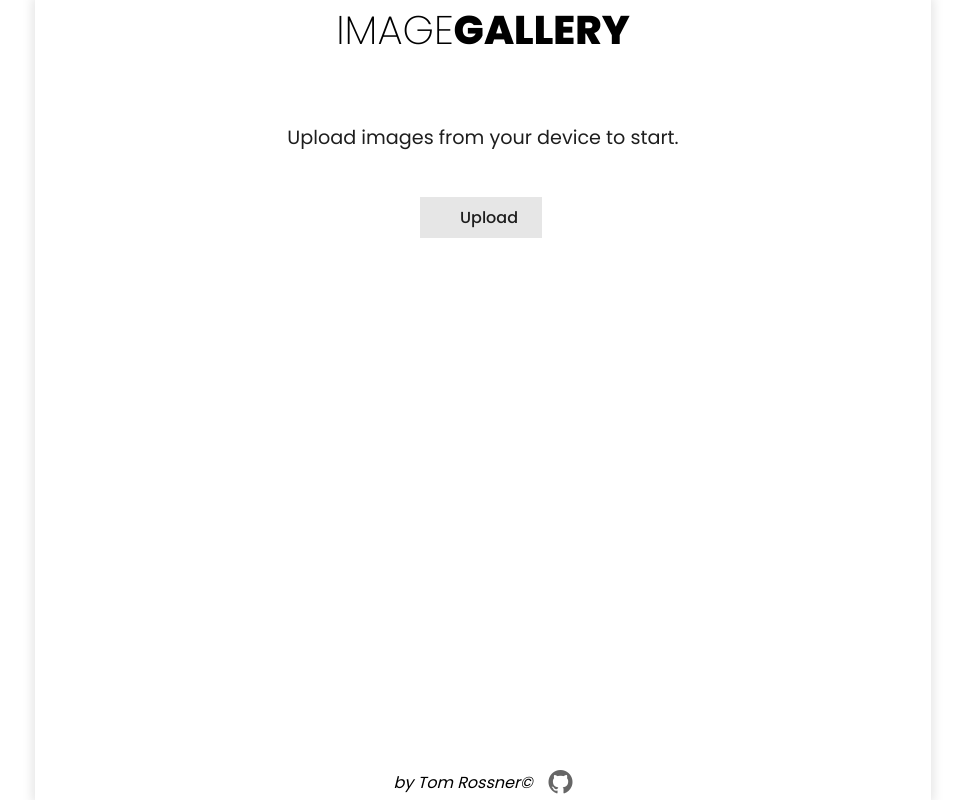
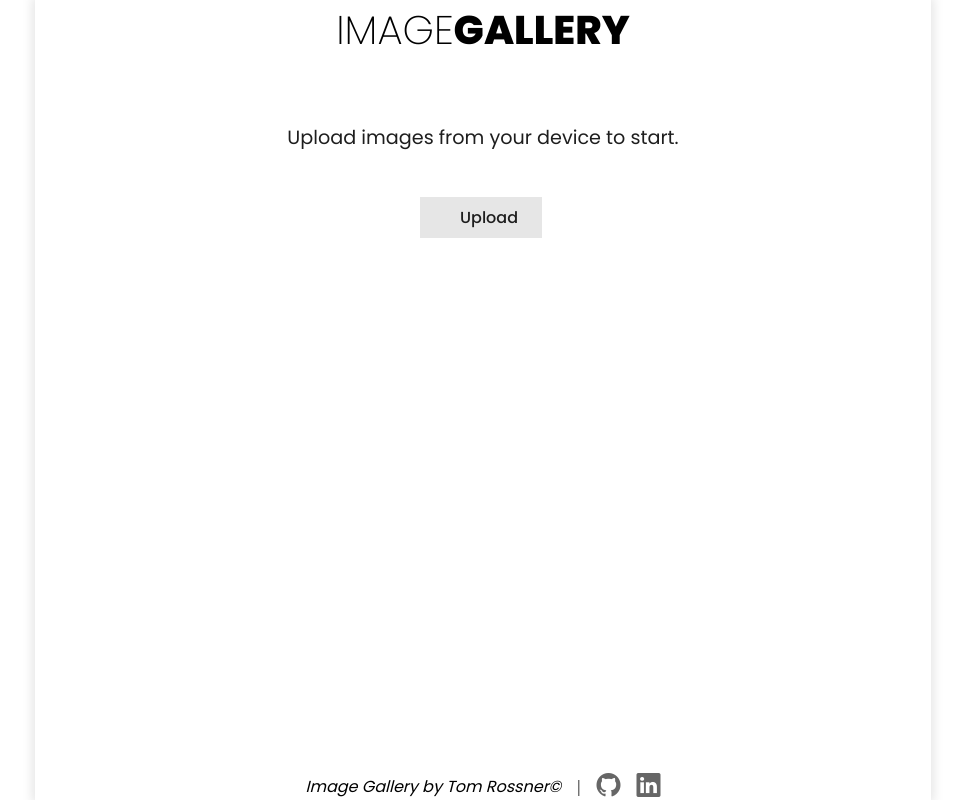
Before and after one commit to TomRossner/ImageGallery, a plain HTML site: page index.html in a window 1280 px wide. Shown: the whole page, without its empty margins (157-1122 px from the left). Drawn offline with nearby package versions, Linux system fonts and the light colour scheme.

Commit message:
Update footer links

```diff
--- a/index.html
+++ b/index.html
@@ -45,7 +45,13 @@
             </div>
         </div>
         <div class="clear"></div>
-        <footer><p>by Tom Rossner&copy; <a id="githubLink" target="_blank" href="https://github.com/TomRossner"><i id="githubIcon" class="bi bi-github"></i></a></p></footer>
+        <footer><p>Image Gallery by Tom Rossner&copy;</p>
+            <span>|</span>
+            <div class="icons-container">
+                <a id="githubLink" target="_blank" href="https://github.com/TomRossner"><i id="githubIcon" class="bi bi-github"></i></a>
+                <a id="linkedinLink" target="_blank" href="https://www.linkedin.com/in/tom-rossner/"><i id="linkedinIcon" class="bi bi-linkedin"></i></a>
+            </div>
+        </footer>
     </div>
 </body>
 </html>
--- a/style.css
+++ b/style.css
@@ -417,6 +417,23 @@ img.active{
     flex: 1;
 }
 
+footer{
+    display: flex;
+    align-items: center;
+    justify-content: center;
+    gap: 1rem;
+}
+
+footer .icons-container{
+    display: flex;
+    align-items: center;
+    gap: 1rem;
+}
+
+footer span{
+    color: black;
+}
+
 footer p{
     color: black;
     font-family: "Poppins", sans-serif;
@@ -439,7 +456,8 @@ footer a:hover{
     color: black;
 }
 
-footer a #githubIcon.bi.bi-github{
+footer a #githubIcon.bi.bi-github,
+footer a #linkedinIcon.bi.bi-linkedin{
     font-size: 1.5rem;
 }
 
```
